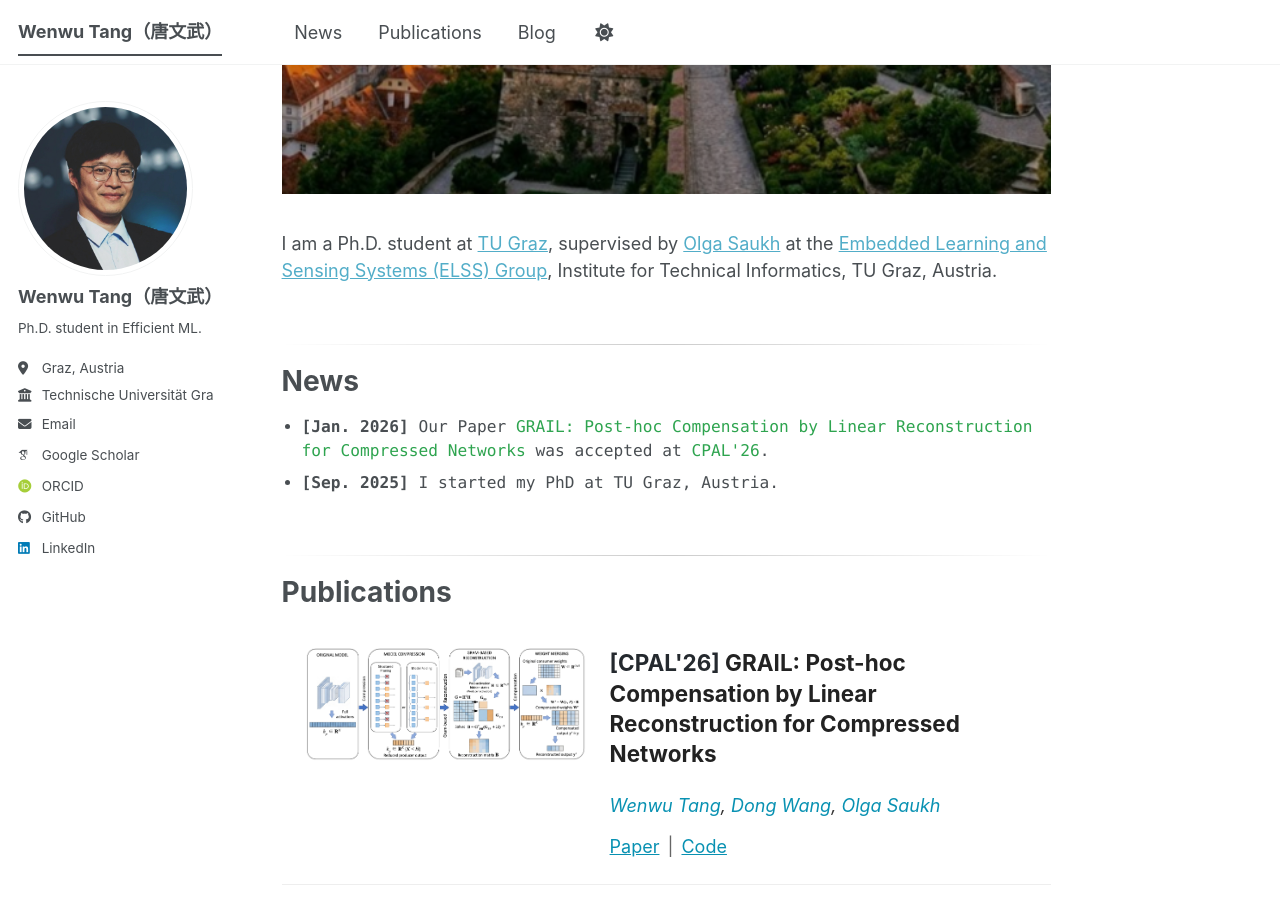
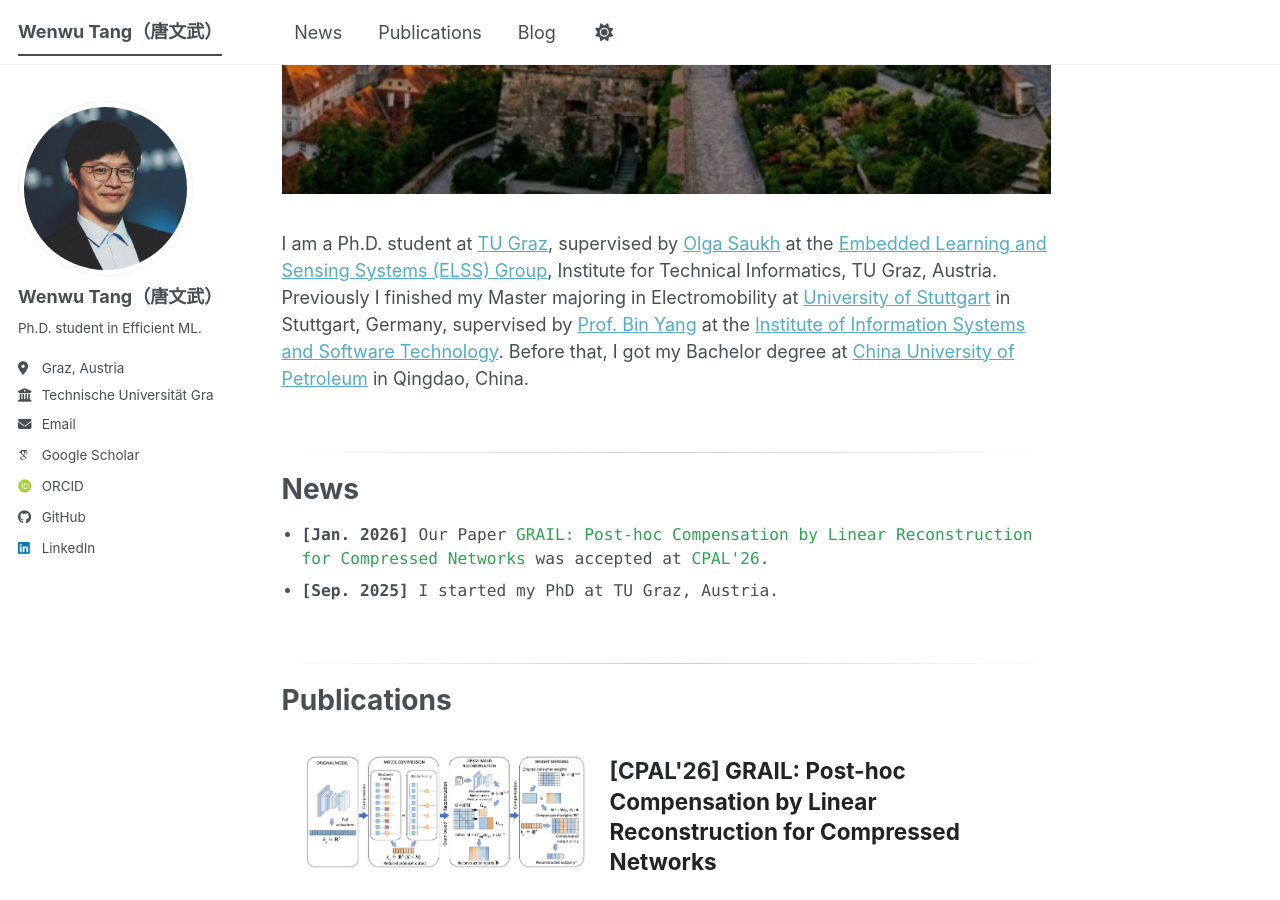
Before and after one commit to TWWinde/TWWinde.github.io, a Jekyll site: the page built from _pages/about.md, in a window 1280 px wide and 900 px high, scrolled down 535 px. Built offline with Jekyll 4.4.1, drawn with Linux system fonts in a browser that asks for light colours; some web fonts are replaced; a script bundle is joined from its source files by our own code; library files that are not in the unit come from our copies.

```diff
--- a/_pages/about.md
+++ b/_pages/about.md
@@ -13,7 +13,7 @@ redirect_from:
   - /about.html
 ---
 
-I am a Ph.D. student at [TU Graz](https://www.tugraz.at/home), supervised by [Olga Saukh](https://sites.google.com/view/olgasaukh/home) at the [Embedded Learning and Sensing Systems (ELSS) Group](https://www.tugraz.at/en/arbeitsgruppen/iti-teams/elss/team-contact), Institute for Technical Informatics, TU Graz, Austria.
+I am a Ph.D. student at [TU Graz](https://www.tugraz.at/home), supervised by [Olga Saukh](https://sites.google.com/view/olgasaukh/home) at the [Embedded Learning and Sensing Systems (ELSS) Group](https://www.tugraz.at/en/arbeitsgruppen/iti-teams/elss/team-contact), Institute for Technical Informatics, TU Graz, Austria. Previously I finished my Master majoring in Electromobility at [University of Stuttgart](https://www.uni-stuttgart.de/en/) in Stuttgart, Germany, supervised by [Prof. Bin Yang](https://www.iss.uni-stuttgart.de/institut/team/Yang-00004/) at the [Institute of Information Systems and Software Technology](https://www.iss.uni-stuttgart.de/). Before that, I got my Bachelor degree at [China University of Petroleum](https://english.upc.edu.cn/) in Qingdao, China.
 
 
 <div id="news" style="margin-top: 60px;"></div>
```
